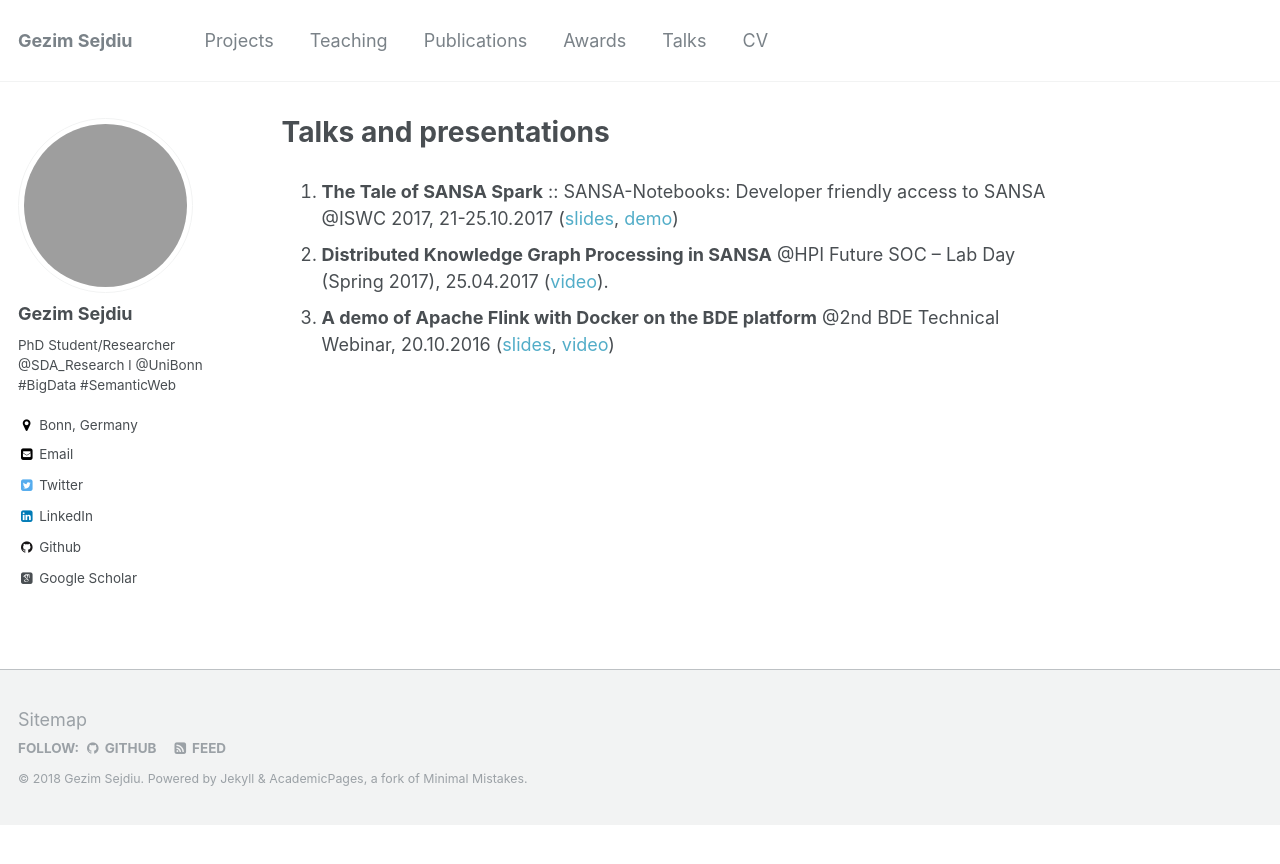
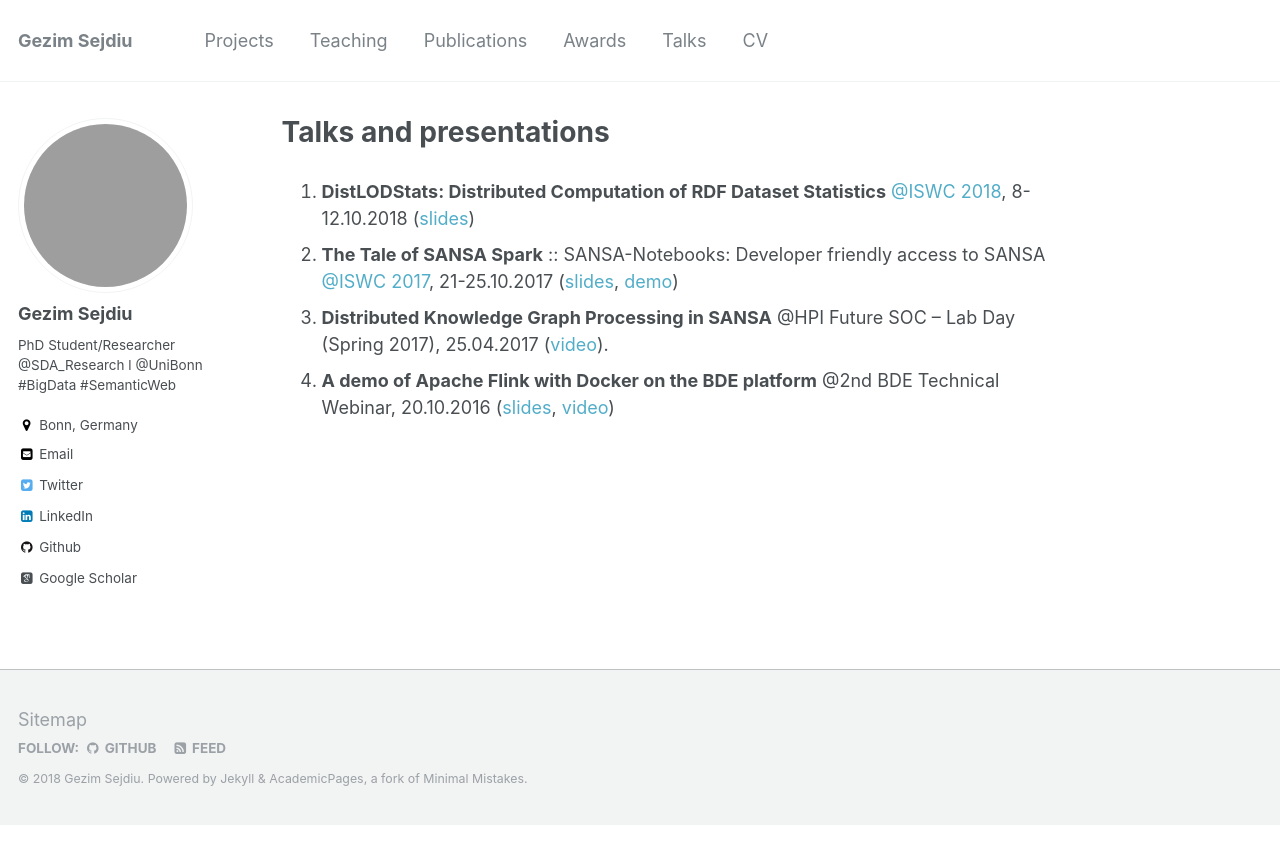
Before and after one commit to GezimSejdiu/gezimsejdiu.github.io, a Jekyll site: the page built from _pages/talks.md, in a window 1280 px wide. Shown: the top 864 px of the page. Built offline with Jekyll 4.4.1, drawn with Linux system fonts in a browser that asks for light colours; some web fonts are replaced; grey boxes are pictures that could not be loaded.

Commit message:
Add ISWC2018 about DistLODStats talk

```diff
--- a/_pages/talks.md
+++ b/_pages/talks.md
@@ -4,6 +4,7 @@ permalink: /talks/
 author_profile: true
 ---
 
-1. **The Tale of SANSA Spark** :: SANSA-Notebooks: Developer friendly access to SANSA  @ISWC 2017, 21-25.10.2017 ([slides](https://www.slideshare.net/GezimSejdiu/the-tale-of-sansa-spark-iswc-2017-demo), [demo](https://youtu.be/aHCoWmzUJlE))
+1. **DistLODStats: Distributed Computation of RDF Dataset Statistics** [@ISWC 2018](http://iswc2018.semanticweb.org/), 8-12.10.2018 ([slides](https://www.slideshare.net/GezimSejdiu/distlodstats-distributed-computation-of-rdf-dataset-statistics-iswc-2018-talk))
+1. **The Tale of SANSA Spark** :: SANSA-Notebooks: Developer friendly access to SANSA  [@ISWC 2017](https://iswc2017.semanticweb.org/), 21-25.10.2017 ([slides](https://www.slideshare.net/GezimSejdiu/the-tale-of-sansa-spark-iswc-2017-demo), [demo](https://youtu.be/aHCoWmzUJlE))
 1. **Distributed Knowledge Graph Processing in SANSA**  @HPI Future SOC – Lab Day (Spring 2017), 25.04.2017 ([video](http://www.tele-task.de/archive/video/html5/32700/)).
 1. **A demo of Apache Flink with Docker on the BDE platform** @2nd BDE Technical Webinar, 20.10.2016 ([slides](https://docs.google.com/presentation/d/1SGnIgtTXPzGbyImmq4NnsYN36U8h5jA3J5RQvE0rVsI/edit#slide=id.p3!), [video](https://www.youtube.com/watch?v=1zHIhFDDdCg&feature=youtu.be))
```
